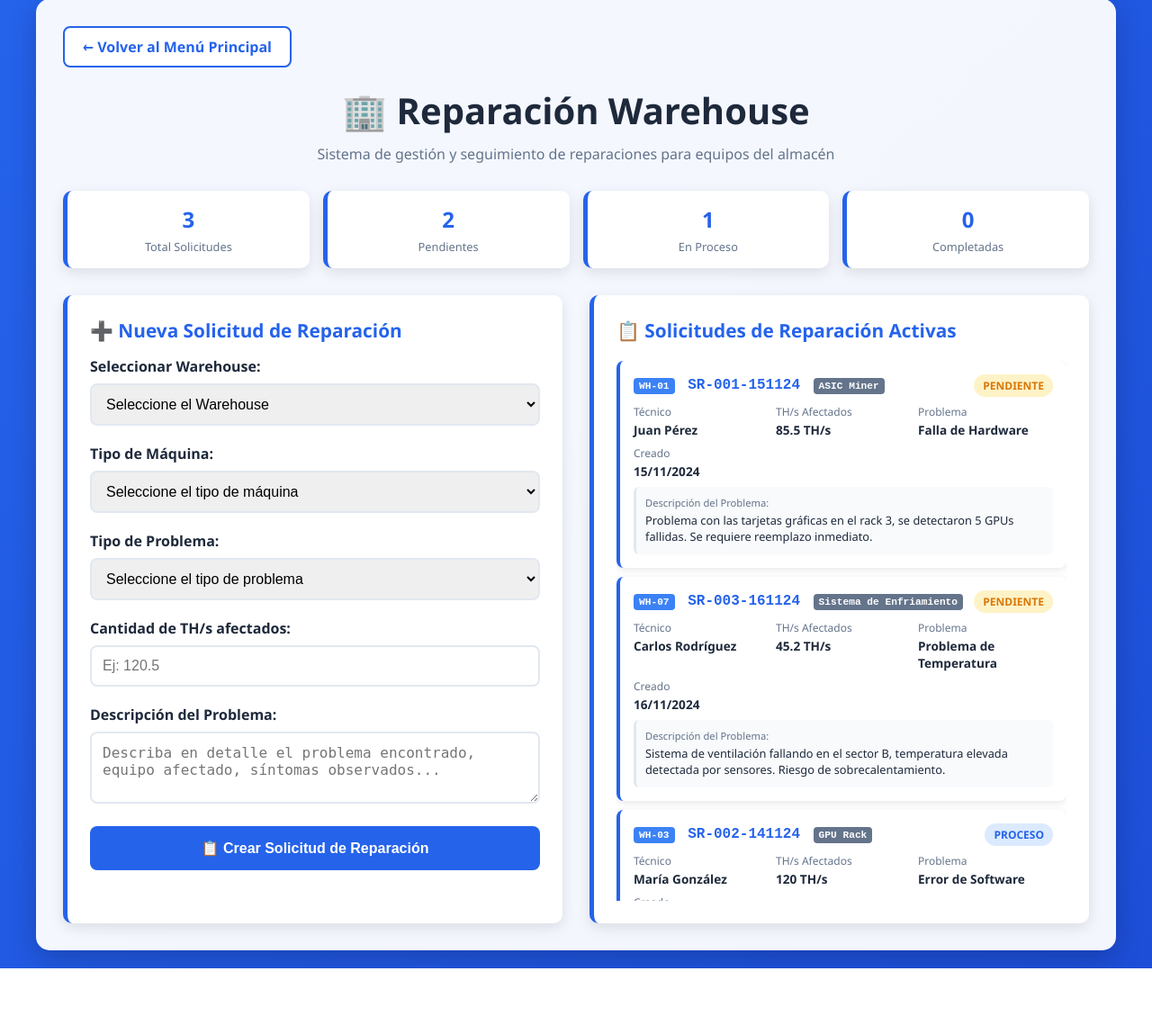
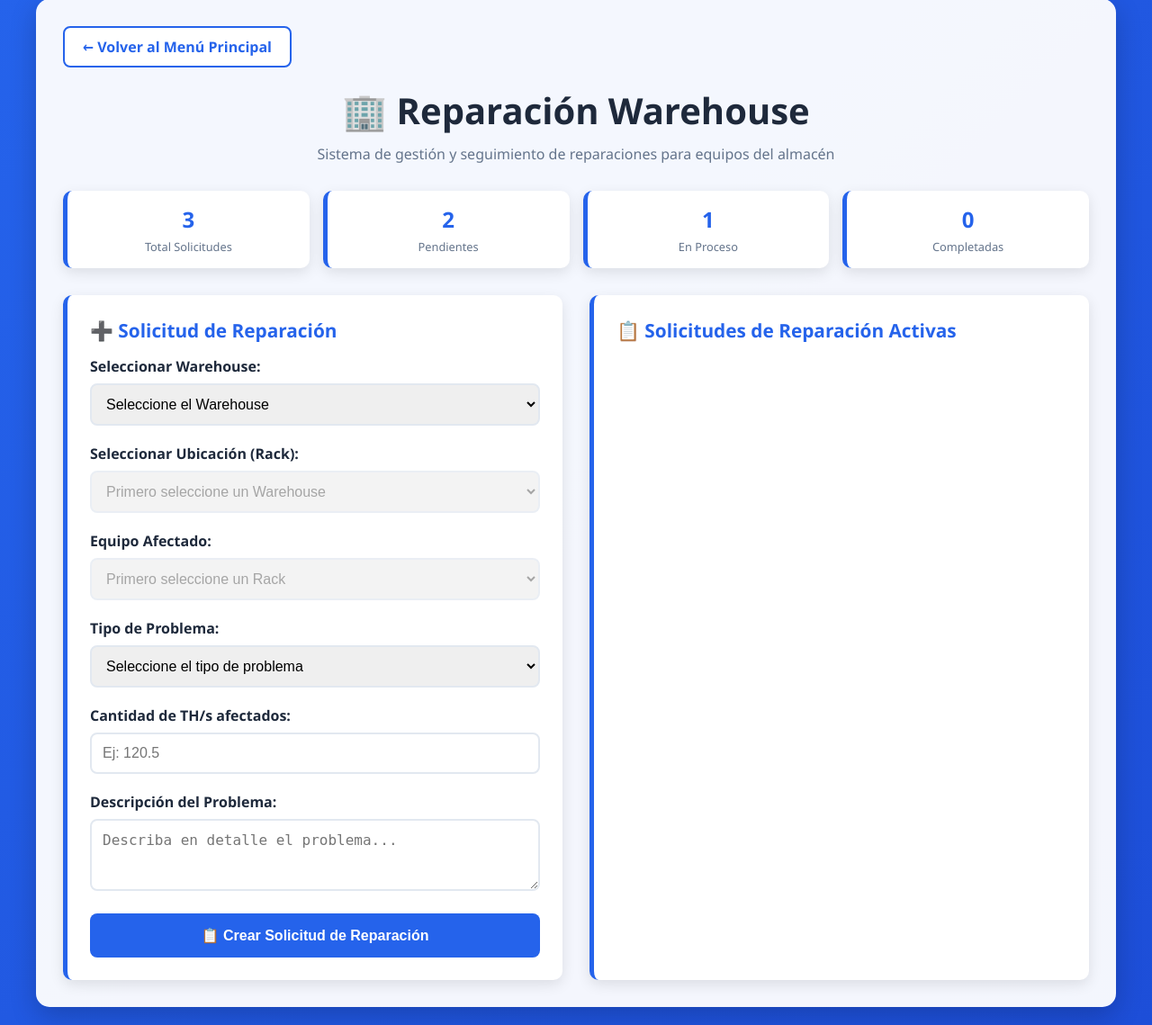
Before and after one commit to locoabuelito/sistemas, a Django app: page /reparacion_warehouse/ in a window 1280 px wide. Shown: the part 21-1160 px from the top of the page at 90% size. Before the commit the page ends 1097 px from the top, so only its background shows below. Run offline with Django 5.2, Linux system fonts and the light colour scheme; a user stored in the database is signed in; tables that the repository leaves empty hold one stand-in row (values such as "Sample post").

Commit message:
Reparacion de template reparacion_warehouse

```diff
--- a/setup/reparacion_warehouse/templates/reparacion_warehouse/reparacion_warehouse.html
+++ b/setup/reparacion_warehouse/templates/reparacion_warehouse/reparacion_warehouse.html
@@ -360,33 +360,50 @@
 
         <div class="content">
             <div class="card">
-                <h3>➕ Nueva Solicitud de Reparación</h3>
+                    <h3>➕ Solicitud de Reparación</h3>
                     <form id="solicitudForm">
                         <div class="form-group">
                             <label for="warehouse">Seleccionar Warehouse:</label>
-                        <select id="warehouse" required>
+                            <select id="warehouse" required onchange="cargarRacksDelWarehouse(this.value)">
                                 <option value="">Seleccione el Warehouse</option>
                                 {% for wh in warehouses %}
-                            <option value="{{ wh.nombre_ubicacion }}">{{ wh.nombre_ubicacion }}</option>
+                                    <option value="{{ wh.id_ubicacion }}">{{ wh.nombre_ubicacion }}</option>
                                 {% endfor %}
                             </select>
                         </div>
 
                         <div class="form-group">
-                        <label for="tipoMaquina">Tipo de Máquina:</label>
-                        <select id="tipoMaquina" required>
-                            <option value="">Seleccione el tipo de máquina</option>
-                            {% for tipo in tipos_maquinas %}
-                            <option value="{{ tipo|slugify }}">{{ tipo }}</option>
-                            {% endfor %}
+                            <label for="rackSelect">Seleccionar Ubicación (Rack):</label>
+                            <select id="rackSelect" required disabled onchange="cargarEquiposPorRack()">
+                                <option value="">Primero seleccione un Warehouse</option>
                             </select>
+                        </div>
+
+                        <div class="form-group">
+                            <label for="equipoSelect">Equipo Afectado:</label>
+                            <select id="equipoSelect" required disabled>
+                                <option value="">Primero seleccione un Rack</option>
+                            </select>
+                        </div>
+
+                        <div id="fichaTecnica" style="display: none; margin-bottom: 20px; padding: 15px; background-color: #f0f9ff; border-left: 5px solid #3b82f6; border-radius: 8px; position: relative;">
+
+                            <span onclick="cerrarFicha()" style="position: absolute; top: 5px; right: 10px; cursor: pointer; font-size: 1.5rem; color: #64748b; font-weight: bold; line-height: 1;">&times;</span>
+
+                            <h4 style="margin-top: 0; color: #1e3a8a; margin-bottom: 10px; padding-right: 20px;">📠 Detalles del Equipo</h4>
+
+                            <div style="display: grid; grid-template-columns: 1fr 1fr; gap: 10px; font-size: 0.9rem;">
+                                <div><strong>IP:</strong> <span id="infoIP">-</span></div>
+                                <div><strong>MAC:</strong> <span id="infoMAC">-</span></div>
+                                <div><strong>Serial:</strong> <span id="infoSerial">-</span></div>
+                                <div><strong>Firmware:</strong> <span id="infoFirmware">-</span></div>
+                            </div>
                         </div>
 
                         <div class="form-group">
                             <label for="tipoProblema">Tipo de Problema:</label>
                             <select id="tipoProblema" required>
                                 <option value="">Seleccione el tipo de problema</option>
-
                                 {% for problema in tipos_problema %}
                                 <option value="{{ problema.id_tipo_problema }}" data-nombre="{{ problema.nombre_problema }}">
                                     {{ problema.nombre_problema }}
@@ -397,8 +414,7 @@
 
                         <div class="form-group">
                             <label for="thCantidad">Cantidad de TH/s afectados:</label>
-                        <input type="number" id="thCantidad" min="0" max="10000" step="0.1" required
-                            placeholder="Ej: 120.5">
+                            <input type="number" id="thCantidad" min="0" max="10000" step="0.1" required placeholder="Ej: 120.5">
                         </div>
 
                         <input type="hidden" id="tecnicoId" value="{{ usuario_logueado.id_usuario_tecnico }}">
@@ -406,9 +422,7 @@
 
                         <div class="form-group">
                             <label for="descripcion">Descripción del Problema:</label>
-                        <textarea id="descripcion"
-                            placeholder="Describa en detalle el problema encontrado, equipo afectado, síntomas observados..."
-                            required></textarea>
+                            <textarea id="descripcion" placeholder="Describa en detalle el problema..." required></textarea>
                         </div>
 
                         <button type="submit" class="submit-btn">📋 Crear Solicitud de Reparación</button>
@@ -424,59 +438,6 @@
     </div>
 
     <script>
-        let solicitudes = [
-            {
-                id: "SR-001-151124",
-                warehouse: "WH-01",
-                tipoMaquina: "asic",
-                tipoProblema: "Falla de Hardware",
-                thCantidad: 85.5,
-                tecnico: "Juan Pérez",
-                descripcion: "Problema con las tarjetas gráficas en el rack 3, se detectaron 5 GPUs fallidas. Se requiere reemplazo inmediato.",
-                status: "pendiente",
-                fecha: "2024-11-15",
-                fechaCreacion: "15/11/2024"
-            },
-            {
-                id: "SR-002-141124",
-                warehouse: "WH-03",
-                tipoMaquina: "gpu-rack",
-                tipoProblema: "Error de Software",
-                thCantidad: 120.0,
-                tecnico: "María González",
-                descripcion: "Error en el software de minería, requiere actualización del firmware. Los equipos presentan reinicios constantes.",
-                status: "proceso",
-                fecha: "2024-11-14",
-                fechaCreacion: "14/11/2024"
-            },
-            {
-                id: "SR-003-161124",
-                warehouse: "WH-07",
-                tipoMaquina: "cooling",
-                tipoProblema: "Problema de Temperatura",
-                thCantidad: 45.2,
-                tecnico: "Carlos Rodríguez",
-                descripcion: "Sistema de ventilación fallando en el sector B, temperatura elevada detectada por sensores. Riesgo de sobrecalentamiento.",
-                status: "pendiente",
-                fecha: "2024-11-16",
-                fechaCreacion: "16/11/2024"
-            }
-        ];
-
-        let contadorSolicitudes = 4;
-
-        const tiposMaquina = {
-            'asic': 'ASIC Miner',
-            'gpu-rack': 'GPU Rack',
-            'servidor': 'Servidor',
-            'switch': 'Switch de Red',
-            'router': 'Router',
-            'ups': 'Sistema UPS',
-            'cooling': 'Sistema de Enfriamiento',
-            'pdu': 'PDU',
-            'transformador': 'Transformador',
-            'otros': 'Otros Equipos'
-        };
 
         function formatearFechaParaID(fecha) {
             const date = new Date(fecha);
@@ -618,6 +579,121 @@
             document.getElementById('solicitudes-proceso').textContent = proceso;
             document.getElementById('solicitudes-completadas').textContent = completadas;
         }
+
+    // URL de la API que creamos en el Paso 3
+    const URL_API_RACKS = "/reparacion_warehouse/api/obtener-racks/";
+    const URL_API_EQUIPOS = "/reparacion_warehouse/api/obtener-equipos/";
+
+    // --- CARGAR RACKS ---
+    function cargarRacksDelWarehouse(warehouseId) {
+        const rackSelect = document.getElementById('rackSelect');
+        const equipoSelect = document.getElementById('equipoSelect');
+        const ficha = document.getElementById('fichaTecnica');
+
+        // Resetear todo
+        rackSelect.innerHTML = '<option value="">Cargando racks...</option>';
+        rackSelect.disabled = true;
+        equipoSelect.innerHTML = '<option value="">Primero seleccione un Rack</option>';
+        equipoSelect.disabled = true;
+        ficha.style.display = 'none';
+
+        if (!warehouseId) {
+            rackSelect.innerHTML = '<option value="">Primero seleccione un Warehouse</option>';
+            return;
+        }
+
+        fetch(`${URL_API_RACKS}?warehouse_id=${warehouseId}`)
+            .then(res => res.json())
+            .then(data => {
+                rackSelect.innerHTML = '<option value="">Seleccione un Rack</option>';
+                if (data.racks && data.racks.length > 0) {
+                    data.racks.forEach(rack => {
+                        const option = document.createElement('option');
+                        option.value = rack;
+                        option.textContent = `Rack ${rack}`;
+                        rackSelect.appendChild(option);
+                    });
+                    rackSelect.disabled = false;
+                } else {
+                    rackSelect.innerHTML = '<option value="">No hay racks definidos</option>';
+                }
+            })
+            .catch(err => {
+                console.error(err);
+                rackSelect.innerHTML = '<option value="">Error al cargar racks</option>';
+            });
+    }
+
+    // --- CARGAR EQUIPOS ---
+    function cargarEquiposPorRack() {
+        const warehouseId = document.getElementById('warehouse').value;
+        const rackId = document.getElementById('rackSelect').value;
+        const equipoSelect = document.getElementById('equipoSelect');
+        const ficha = document.getElementById('fichaTecnica');
+
+        equipoSelect.innerHTML = '<option value="">Cargando equipos...</option>';
+        equipoSelect.disabled = true;
+        ficha.style.display = 'none';
+
+        if (!rackId) return;
+
+        fetch(`${URL_API_EQUIPOS}?warehouse_id=${warehouseId}&rack=${rackId}`)
+            .then(res => res.json())
+            .then(data => {
+                equipoSelect.innerHTML = '<option value="">Seleccione el equipo afectado</option>';
+                if (data.equipos && data.equipos.length > 0) {
+                    data.equipos.forEach(equipo => {
+                        const option = document.createElement('option');
+                        option.value = equipo.id;
+                        option.textContent = `${equipo.modelo} - ${equipo.serial || 'S/N'} [${equipo.ubicacion_detalle}]`;
+
+                        // Guardar datos técnicos
+                        option.dataset.ip = equipo.ip;
+                        option.dataset.mac = equipo.mac;
+                        option.dataset.serial = equipo.serial || 'N/A';
+                        option.dataset.firmware = equipo.firmware;
+
+                        equipoSelect.appendChild(option);
+                    });
+                    equipoSelect.disabled = false;
+                } else {
+                    equipoSelect.innerHTML = '<option value="">No hay equipos en este Rack</option>';
+                }
+            })
+            .catch(err => {
+                console.error(err);
+                equipoSelect.innerHTML = '<option value="">Error al cargar equipos</option>';
+            });
+    }
+
+    // --- MOSTRAR FICHA TÉCNICA ---
+    document.getElementById('equipoSelect').addEventListener('change', function() {
+        const ficha = document.getElementById('fichaTecnica');
+        const opcion = this.options[this.selectedIndex];
+
+        if (!this.value) {
+            ficha.style.display = 'none';
+            return;
+        }
+
+        document.getElementById('infoIP').textContent = opcion.dataset.ip || '-';
+        document.getElementById('infoMAC').textContent = opcion.dataset.mac || '-';
+        document.getElementById('infoSerial').textContent = opcion.dataset.serial || '-';
+        document.getElementById('infoFirmware').textContent = opcion.dataset.firmware || '-';
+
+        ficha.style.display = 'block';
+    });
+
+    // --- ENVÍO DEL FORMULARIO ---
+    document.getElementById('solicitudForm').addEventListener('submit', function (e) {
+        e.preventDefault();
+        // Aquí iría tu lógica de fetch POST para guardar la solicitud
+        alert('Solicitud enviada para el equipo: ' + document.getElementById('equipoSelect').value);
+    });
+
+    function cerrarFicha() {
+        document.getElementById('fichaTecnica').style.display = 'none';
+    }
     </script>
 </body>
 
--- a/setup/reparacion_warehouse/urls.py
+++ b/setup/reparacion_warehouse/urls.py
@@ -5,4 +5,9 @@
 
 urlpatterns = [
      path('', views.reparacion_warehouse_view, name='reparacion_warehouse'),
+     # --- NUEVA RUTA PARA AJAX ---
+     # Esta es la dirección que usaremos en el fetch: /reparacion-warehouse/api/obtener-equipos/
+     path('api/obtener-equipos/', views.obtener_equipos_por_warehouse, name='obtener_equipos_por_warehouse'),
+     # --- NUEVA RUTA PARA RACKS ---
+     path('api/obtener-racks/', views.obtener_racks_por_warehouse, name='obtener_racks_por_warehouse'),
 ]
--- a/setup/reparacion_warehouse/views.py
+++ b/setup/reparacion_warehouse/views.py
@@ -1,35 +1,103 @@
-# reparacion_warehouse/views.py
 from django.shortcuts import render
 from django.contrib.auth.decorators import login_required
-from .models import EquiposWarehouse, Ubicacion, TipoProblema
+from django.http import JsonResponse
+from .models import (
+    EquiposWarehouse,
+    Ubicacion,
+    TipoProblema,
+    AsignacionUbicacionWarehouse,
+    UbicacionWarehouse
+)
 
 @login_required
 def reparacion_warehouse_view(request):
-    # 1. Obtener todos los tipos de equipos (sin cambios)
-    tipos_maquinas = EquiposWarehouse.objects.values_list(
-        'modelo_equipos_warehouse',
-        flat=True
-    ).distinct()
-
-    # 2. LÓGICA MODIFICADA: Filtrar Warehouses por Usuario
     usuario = request.user
 
-    # Opcional: Si es superusuario (admin), le mostramos TODAS las ubicaciones.
-    # Si es técnico normal, solo mostramos las asignadas en la tabla intermedia.
+    # Lógica para mostrar Warehouses según permisos
     if usuario.is_superuser:
         warehouses = Ubicacion.objects.filter(activo_ubicacion=True).order_by('nombre_ubicacion')
     else:
-        # Accedemos a la relación 'ubicaciones' definida en tu modelo UsuarioTecnico
+        # Asumiendo que existe la relación 'ubicaciones' en el modelo de usuario
         warehouses = usuario.ubicaciones.filter(activo_ubicacion=True).order_by('nombre_ubicacion')
 
-    # 3. Obtener tipos de problema activos desde la base de datos
     tipos_problema = TipoProblema.objects.filter(problema_activo=True).order_by('id_tipo_problema')
 
     context = {
-        'tipos_maquinas': sorted(list(tipos_maquinas)),
-        'warehouses': warehouses, # Ahora esta variable trae solo lo asignado
+        'warehouses': warehouses,
         'tipos_problema': tipos_problema,
         'usuario_logueado': request.user,
     }
 
     return render(request, 'reparacion_warehouse/reparacion_warehouse.html', context)
+
+# --- API 1: OBTENER RACKS ---
+@login_required
+def obtener_racks_por_warehouse(request):
+    warehouse_id = request.GET.get('warehouse_id')
+
+    if not warehouse_id:
+        return JsonResponse({'racks': []})
+
+    try:
+        racks = UbicacionWarehouse.objects.filter(
+            id_ubicacion_id=warehouse_id,
+            activo_ubicacion_warehouse=True
+        ).values_list('rack', flat=True).distinct().order_by('rack')
+
+        return JsonResponse({'racks': list(racks)})
+
+    except Exception as e:
+        print(f"Error al obtener racks: {e}")
+        return JsonResponse({'error': str(e)}, status=500)
+
+# --- API 2: OBTENER EQUIPOS (Con Ficha Técnica) ---
+@login_required
+def obtener_equipos_por_warehouse(request):
+    warehouse_id = request.GET.get('warehouse_id')
+    rack_seleccionado = request.GET.get('rack')
+
+    # --- DEBUGGING (Maldita sea, ¿por qué está vacío?) ---
+    print(f"🔍 DEBUG REQUEST - Warehouse: '{warehouse_id}' | Rack: '{rack_seleccionado}'")
+
+    if not warehouse_id:
+        return JsonResponse({'equipos': []})
+
+    try:
+        filtros = {
+            'activo_asignacion_equipo_ubicacion': True,
+            'id_ubicacion_warehouse__id_ubicacion_id': warehouse_id,
+            'id_ubicacion_warehouse__activo_ubicacion_warehouse': True
+        }
+        # Primero contamos cuántos hay SIN filtro de rack
+        total_sin_rack = AsignacionUbicacionWarehouse.objects.filter(**filtros).count()
+        print(f"📊 Equipos en Warehouse (Total): {total_sin_rack}")
+        if rack_seleccionado:
+            filtros['id_ubicacion_warehouse__rack'] = rack_seleccionado
+
+        asignaciones = AsignacionUbicacionWarehouse.objects.filter(**filtros).select_related(
+            'id_equipos_warehouse',
+            'id_ubicacion_warehouse'
+        )
+        print(f"📉 Equipos encontrados tras filtrar por Rack: {asignaciones.count()}")
+        print(f"📝 Filtros aplicados: {filtros}")
+        equipos_data = []
+        for asignacion in asignaciones:
+            equipo = asignacion.id_equipos_warehouse
+            ubicacion_det = asignacion.id_ubicacion_warehouse
+
+            equipos_data.append({
+                'id': equipo.id_equipos_warehouse,
+                'modelo': equipo.modelo_equipos_warehouse,
+                'serial': equipo.serial_equipos_warehouse,
+                # Detalle de ubicación para el select
+                'ubicacion_detalle': f"Fila: {ubicacion_det.fila} - Col: {ubicacion_det.columna}",
+                # Datos para la Ficha Técnica
+                'ip': getattr(equipo, 'ip_equipos_warehouse', 'N/A'),
+                'mac': getattr(equipo, 'mac_equipos_warehouse', 'N/A'),
+                'firmware': getattr(equipo, 'firmware_equipos_warehouse', 'N/A')
+            })
+
+        return JsonResponse({'equipos': equipos_data})
+
+    except Exception as e:
+        return JsonResponse({'error': str(e)}, status=500)
```
Also changed, not shown: setup/reparacion_warehouse/models.py (+38 -18 lines). Lines whose indentation alone changed are shown as unchanged.
